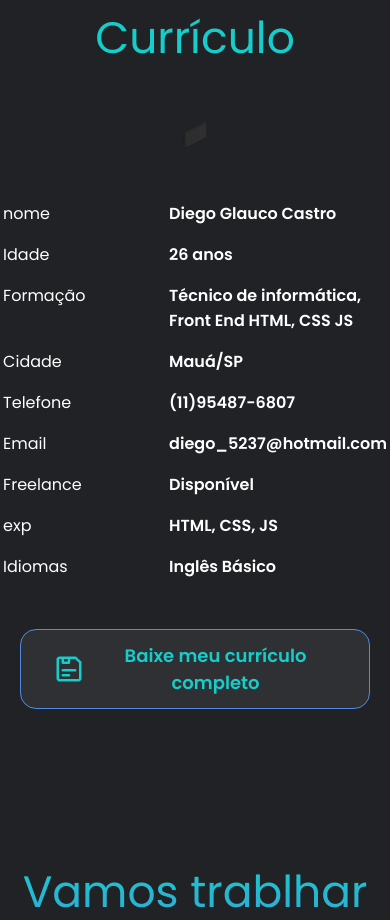
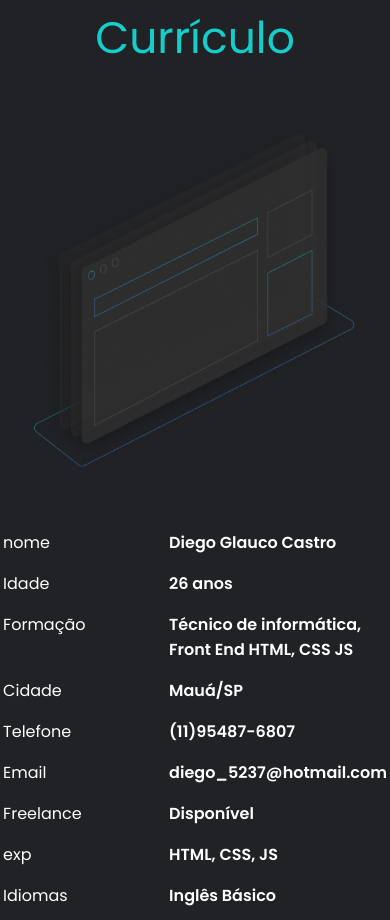
Before and after one commit to Diegocastro-coder/curriculum-project, a plain HTML site: page index.html in a window 390 px wide. Shown: the part 5100-6020 px from the top of the page. Drawn offline with nearby package versions, Linux system fonts and the light colour scheme.

Commit message:
editing responsiveness

```diff
--- a/style.css
+++ b/style.css
@@ -371,7 +371,7 @@ footer{
          display: block;
          margin: 0 auto 50px;
          width: 100%;
-         max-width: 30px;
+         max-width: 360px;
 
      }
 }
```
